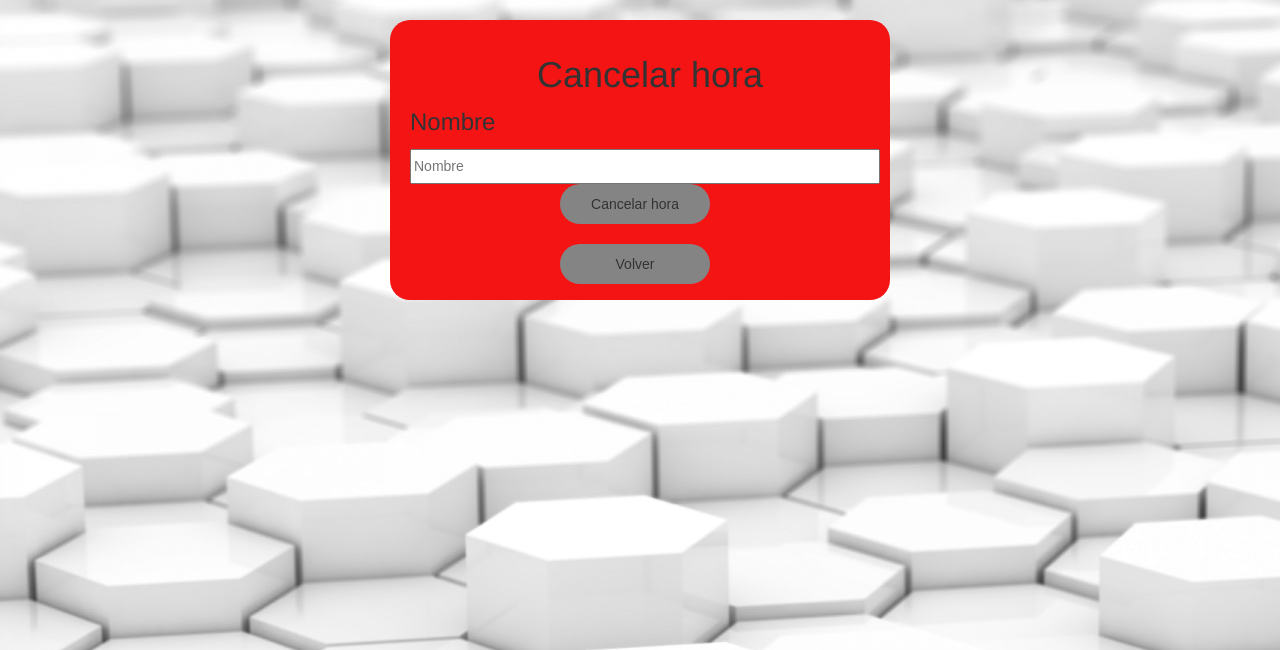
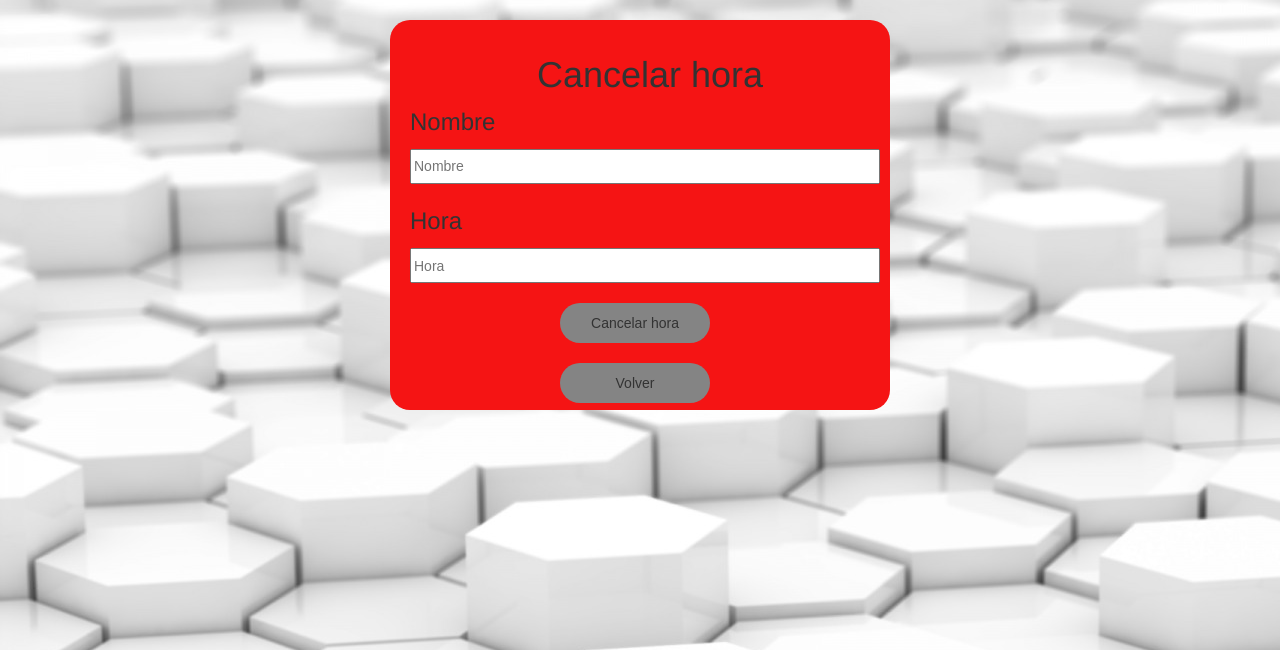
Before and after one commit to campinom/Hospital, a PHP site: page /cancelarHora.php in a window 1280 px wide. Shown: the part 51-701 px from the top of the page. Run offline with PHP 8.4, Linux system fonts and the light colour scheme.

Commit message:
agendar hora y cancelar con interfaz

```diff
--- a/cancelarHora.php
+++ b/cancelarHora.php
@@ -55,7 +55,11 @@ and open the template in the editor.
 				<p>Nombre</p>
 				<input type="text" name="nombre" placeholder="Nombre" required>
                                 <br>
-
+                                <br>
+                                <p>Hora</p>
+				<input type="text" name="hora" placeholder="Hora" required>
+                                <br>
+                                <br>
 				<input type="submit" value="Cancelar hora">
                                 <br>
                                 <br>
@@ -71,7 +75,7 @@ and open the template in the editor.
    .form{
 	position:relative;
 	width:500px;
-	height:280px;
+	height:390px;
 	padding-left: 20px;
 	padding-top: 15px;
 	background-color:#F51414;
```
